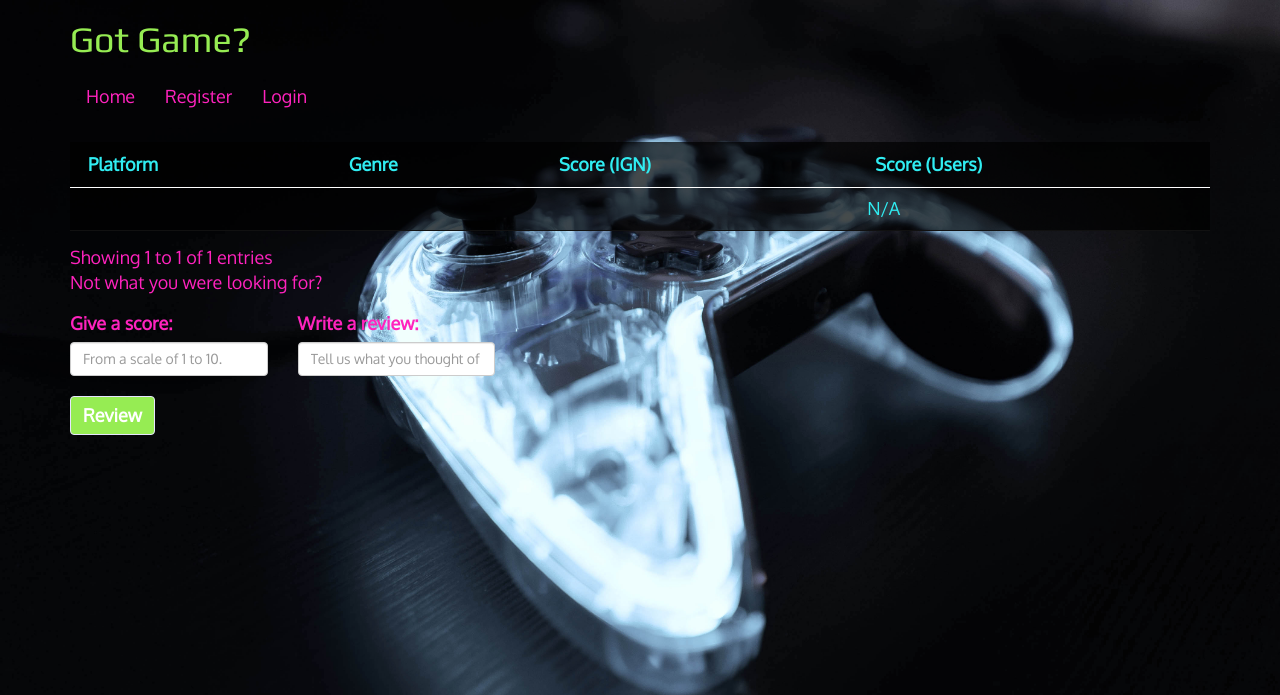
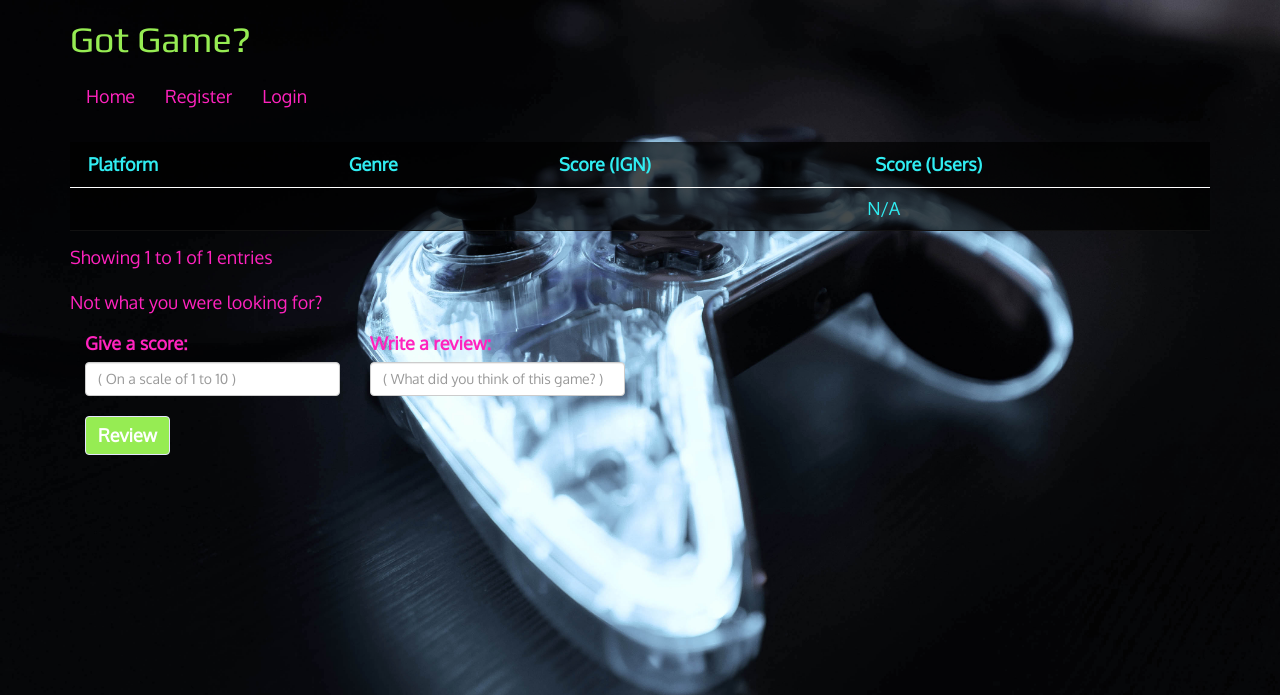
Before and after one commit to tashachin/GotGame, a Flask app: template templates/game_info.html in a window 1280 px wide. Shown: the top 695 px of the page. Run offline with Flask 2, Linux system fonts and the light colour scheme; the template is opened without the code that fills it, so the values that code supplies are empty; some libraries are stand-ins or nearby versions.

Commit message:
Working draft of game info page design.

```diff
--- a/templates/game_info.html
+++ b/templates/game_info.html
@@ -54,26 +54,39 @@
 
 <!-- LINK BACK TO ADV SEARCH -->
 
-<a href='/adv-search'>Not what you were looking for?</a>
+<div class="row-top-margin"><a href='/adv-search'>Not what you were looking for?</a></div>
 
-<div class="row">
+    <!-- USER'S PREVIOUS REVIEW -->
+    <div class="col-xs-12 col-md-6 col-lg-6">
+        {% if review %}
+            <div class="row-top-margin">
+                    <!-- When refactoring, create just one review form.
+                    Under "if review" conditional, set a review.review_id hidden value -->
+                    <label>Your previous review:</label>
+                    <p>
+                    <blockquote>
+                        "{{ review.review }}" - <b>{{ review.user_score }}</b> out of 10.
+                    </blockquote>
+                    </p>
+            </div>
+        {% endif %}
+
+    <!-- END OF USER'S REVIEW -->
 
     <!-- REVIEW FORM -->
-
-        <div class="col-xs-12 col-md-7 col-lg-7">
 
         <div id='review-field'>
                 <!-- Remember to test for WHO user is -->
                 <div class='row'>
                 <form id='review-form'>
                     <div class="form-group">
-                            <div class="col-sm-4">
+                        <div class="col-md-6">
                         <label>Give a score:</label>
                         <input id='user-score'
                                type='number'
                                name='user_score'
                                class='form-control'
-                                   placeholder='From a scale of 1 to 10.'
+                               placeholder='( On a scale of 1 to 10 )'
                                min=1
                                max=10
                                required>
@@ -86,13 +99,13 @@
                         </div>
                     </div>
                     <div class="form-group">
-                            <div class="col-sm-4">
+                        <div class="col-md-6">
                         <label>Write a review:</label>
                         <input id='user-review'
                                type='textarea'
                                class='form-control'
                                name='review'
-                                   placeholder='Tell us what you thought of this game!'>
+                               placeholder='( What did you think of this game? )'>
 
                         <input id='game-id'
                                type='hidden'
@@ -147,6 +160,7 @@
         </div>
 
         <!-- MODAL FOR APPLYING TAGS -->
+        <div class="row-top-margin">
             <button id="open-add-tag-modal"
                     type="button"
                     class="btn btn-blue"
@@ -235,6 +249,7 @@
                             data-target="#delete-tag">
                     Remove tags
             </button>
+        </div>
 
             <div id="delete-tag" class="modal" tabindex="-1" role="dialog">
                 <div class="modal-dialog" role="document">
@@ -306,33 +321,16 @@
                 </div>
                 </div>
             </div>
-    </div>
     {% endif %}
 
     <!-- END OF TAGS -->
 
-    <!-- USER'S PREVIOUS REVIEW -->
-    <div class="col-xs-12 col-md-5 col-lg-5">
-        {% if review %}
-            <div class="row-top-margin">
-                    <!-- When refactoring, create just one review form.
-                    Under "if review" conditional, set a review.review_id hidden value -->
-                    <label>Your previous review:</label>
-                    <p>
-                    <blockquote>
-                        "{{ review.review }}" - <b>{{ review.user_score }}</b> out of 10.
-                    </blockquote>
-                    </p>
     </div>
-        {% endif %}
+    <!-- END OF FIRST COLUMN -->
 
-        </div>
-    </div>
-    <!-- END OF USER'S REVIEW -->
 
-<div class="row">
     <!-- OTHER USERS' REVIEWS -->
-        <div class="col-xs-12 col-md-8-offset col-md-4 col-lg-8-offset col-lg-4">
+        <div class="col-xs-12 col-md-6 col-lg-6">
             {% if reviews %}
             <div id='all-reviews'>
                 <div class="row-top-margin"><label>Other user reviews:</label></div>
@@ -351,7 +349,6 @@
 
         </div>
     <!-- END OF OTHER USERS' REVIEWS -->
-</div>
 
 {% block fscripts %}
 <script src='/static/game_info.js'></script>
```
Lines whose indentation alone changed are shown as unchanged.
